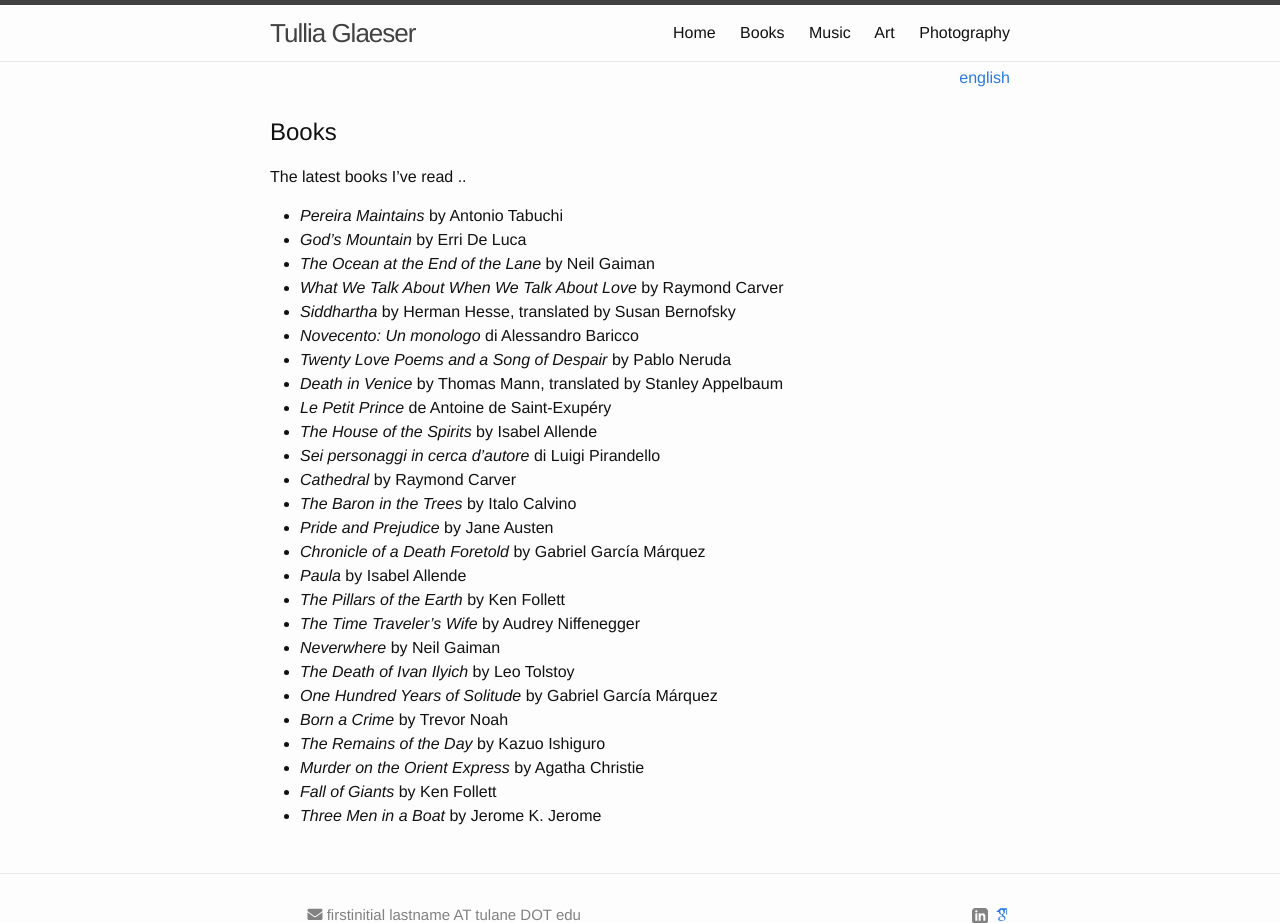
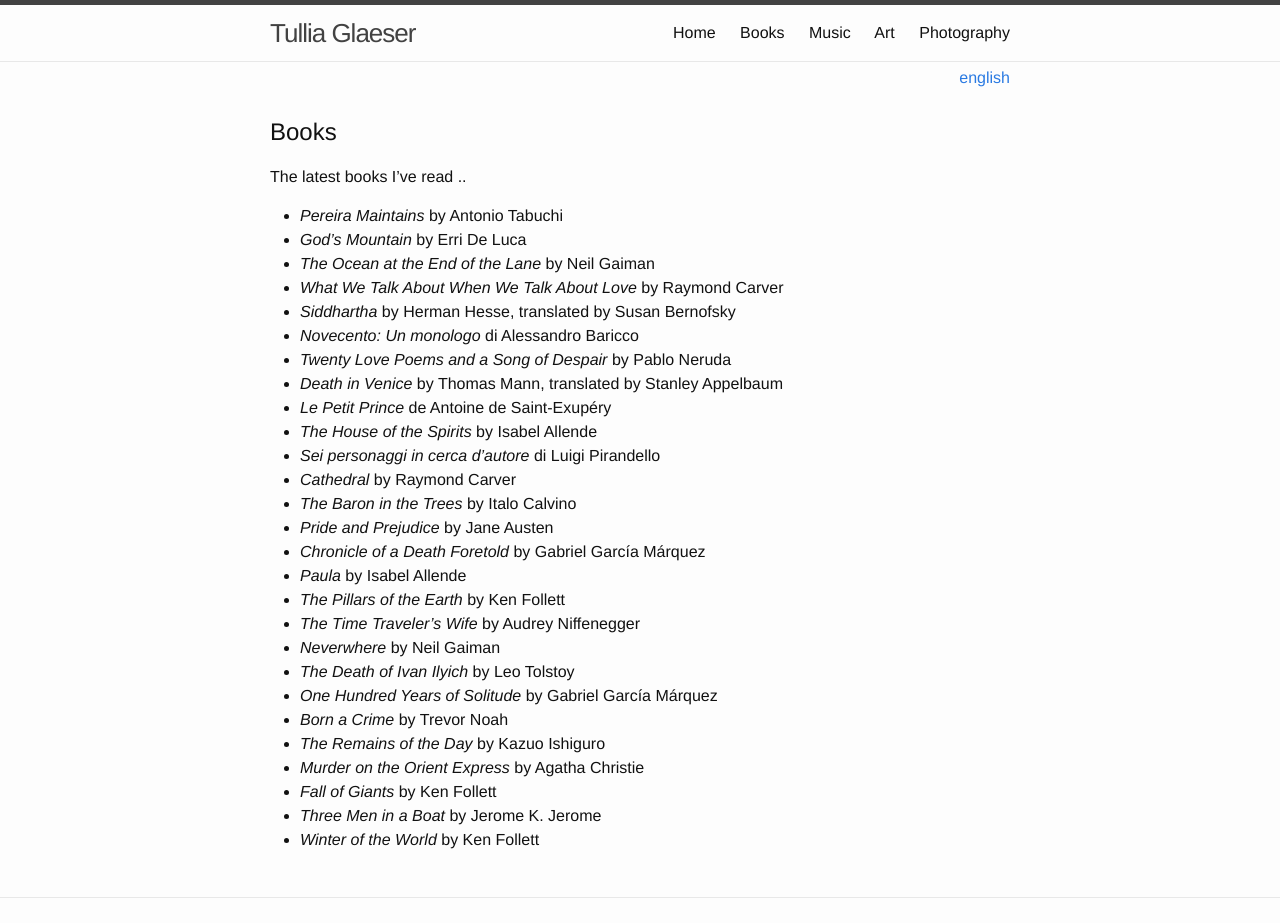
Before and after one commit to tamglaeser/tamglaeser.github.io, a Jekyll site: the page built from books.md, in a window 1280 px wide, cut to the strip 0-923 px from the top of the page. Built offline with Jekyll 4.4.1, drawn with Linux system fonts in a browser that asks for light colours; nearby versions of some CDN libraries; some web fonts are replaced.

Commit message:
added ken follett book

```diff
--- a/books.md
+++ b/books.md
@@ -36,3 +36,4 @@ The latest books I've read ..
 - _Murder on the Orient Express_ by Agatha Christie
 - _Fall of Giants_ by Ken Follett
 - _Three Men in a Boat_ by Jerome K. Jerome
+- _Winter of the World_ by Ken Follett
```
